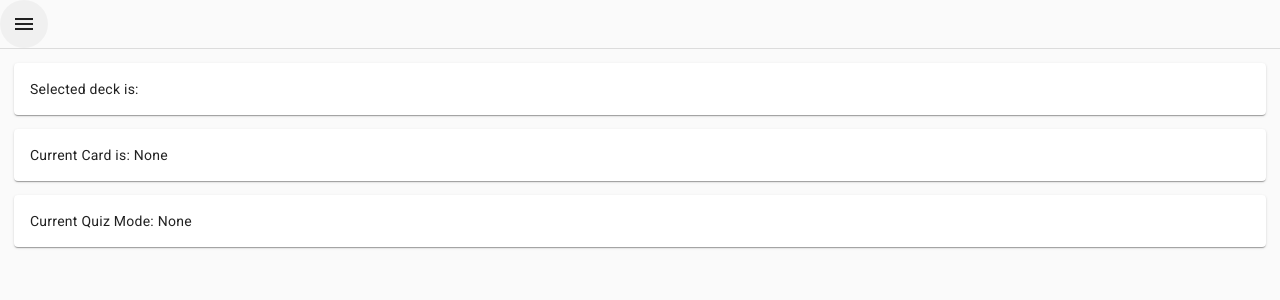
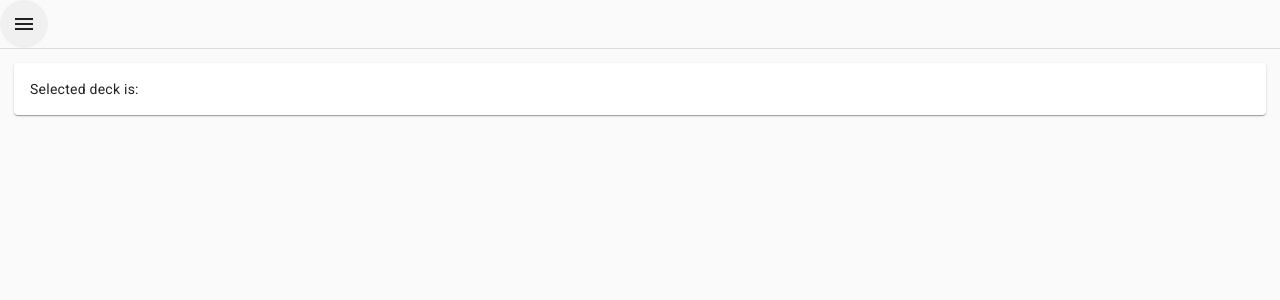
Before and after one commit to JDubs-55/CEN3031_Group111_Project, an Angular app in the folder FrontEnd/Squizzy/: page /MainMenu in a window 1280 px wide. Shown: the top 300 px of the page. Built offline with nearby package versions, Linux system fonts and the light colour scheme.

Commit message:
Removed Vestigial Code

```diff
--- a/FrontEnd/Squizzy/angular.json
+++ b/FrontEnd/Squizzy/angular.json
@@ -96,5 +96,8 @@
         }
       }
     }
+  },
+  "cli": {
+    "analytics": "eb7a2703-c26e-4ec0-97e7-e3ad17bc9953"
   }
 }
--- a/FrontEnd/Squizzy/src/app/app-routing.module.ts
+++ b/FrontEnd/Squizzy/src/app/app-routing.module.ts
@@ -7,8 +7,8 @@ import { StudyComponent } from './study/study.component';
 
 const routes: Routes = [
   { path: '',   redirectTo: '/MainMenu', pathMatch: 'full' },
-  {path:"MainMenu", component: MainMenuComponent},
-  {path:"DeckSelection", component: DeckSelectionComponent},
+  {path: "MainMenu", component: MainMenuComponent},
+  {path: "DeckSelection", component: DeckSelectionComponent},
   {path: "DeckEditor", component: DeckEditorComponent},
   {path: "Study", component: StudyComponent}
 ];
--- a/FrontEnd/Squizzy/src/app/deck-editor/deck-editor.component.html
+++ b/FrontEnd/Squizzy/src/app/deck-editor/deck-editor.component.html
@@ -20,9 +20,7 @@
     </span>
 
     <button mat-raised-button color="primary">
-        Save Card
+        Save
     </button>
-    <button mat-raised-button color="primary">
-        Save Deck
-    </button>
+
 </div>
--- a/FrontEnd/Squizzy/src/app/main-menu/main-menu.component.html
+++ b/FrontEnd/Squizzy/src/app/main-menu/main-menu.component.html
@@ -1,13 +1 @@
 <app-selected-deck-display></app-selected-deck-display>
-
-<mat-card>
-    <mat-card-content>
-        Current Card is: None
-    </mat-card-content>
-</mat-card>
-
-<mat-card>
-    <mat-card-content>
-        Current Quiz Mode: None
-    </mat-card-content>
-</mat-card>
--- a/FrontEnd/Squizzy/src/app/study/study.component.html
+++ b/FrontEnd/Squizzy/src/app/study/study.component.html
@@ -2,6 +2,5 @@
     <mat-tab label="Flash Card">
         <app-flash-card-tester></app-flash-card-tester>
     </mat-tab>
-    <mat-tab label="Second"> Content 2 </mat-tab>
-    <mat-tab label="Third"> Content 3 </mat-tab>
+    <mat-tab label="Multiple Choice"> Content 2 </mat-tab>
 </mat-tab-group>
```
